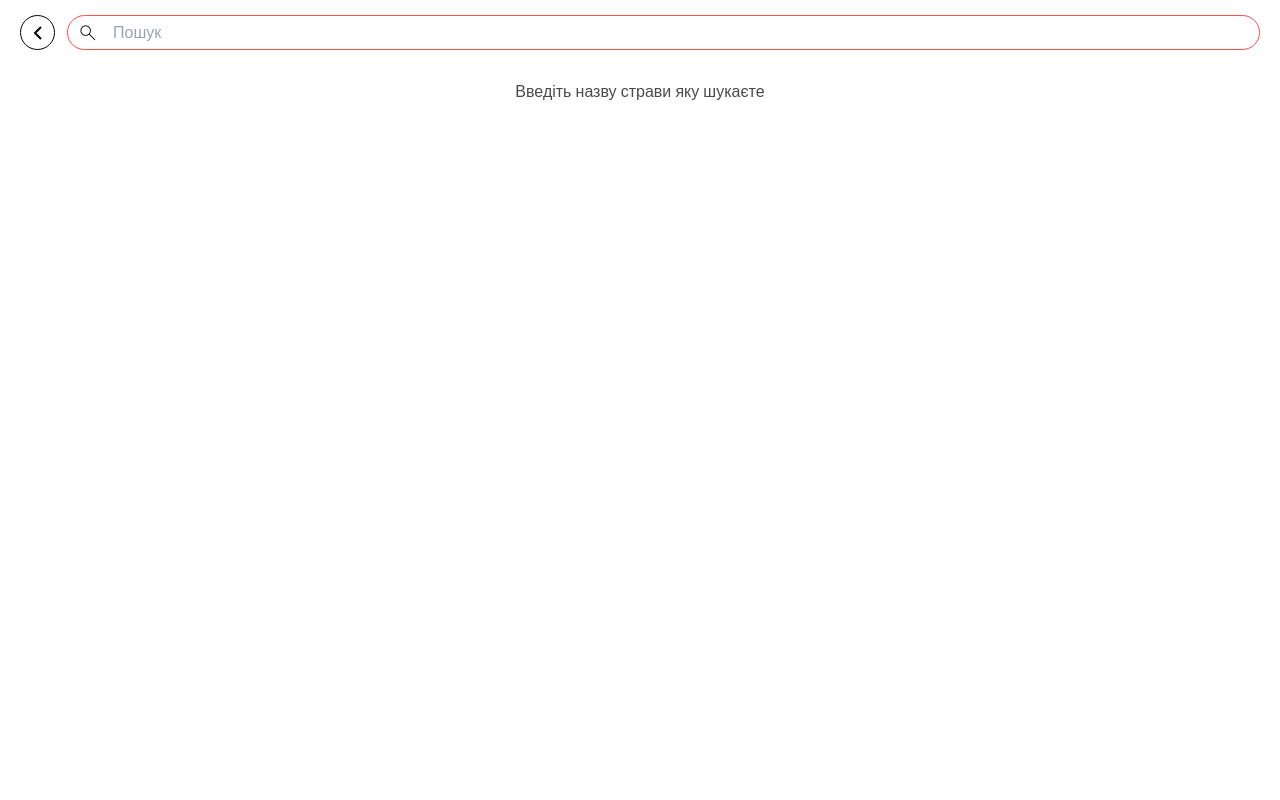
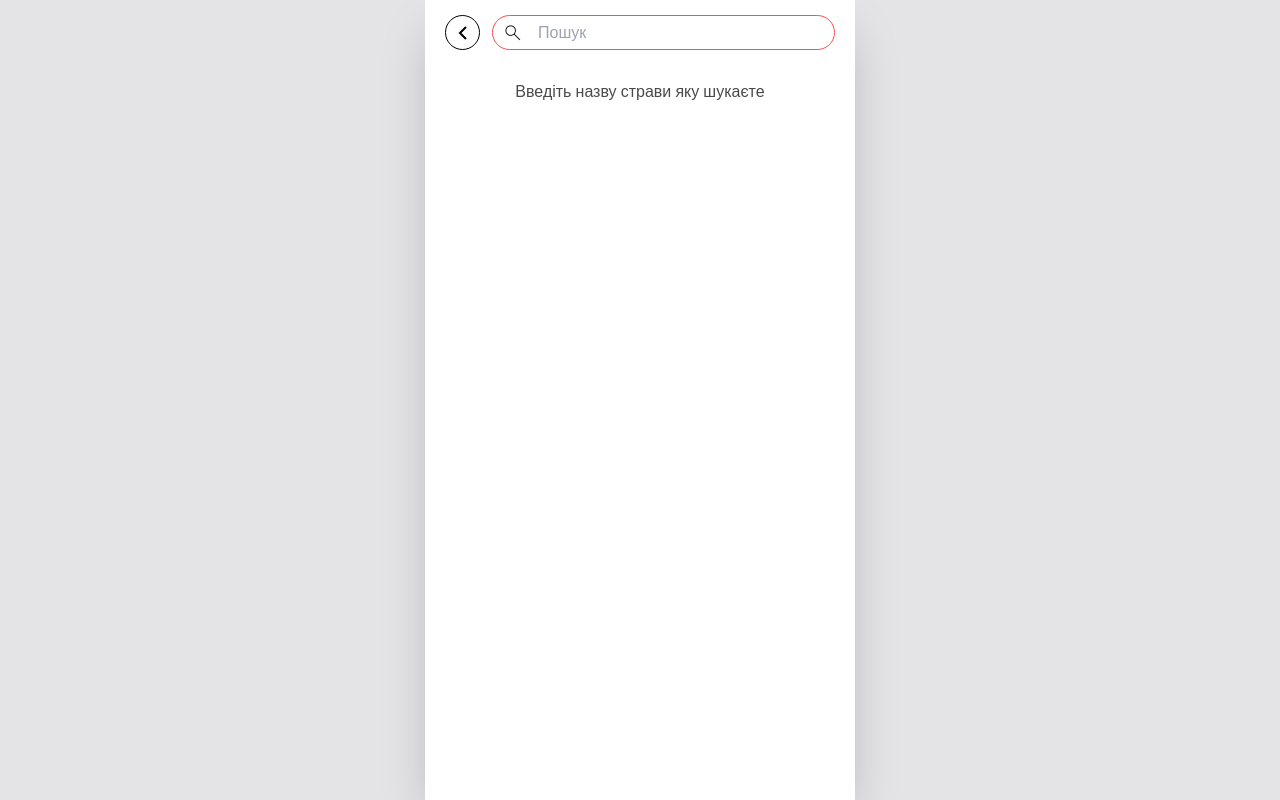
Before and after one commit to Stasnislav-Kovalchuk/hunter_frontend, a React (Vite) app in the folder frontend/: page /search in a window 1280 px wide. Built offline with nearby package versions, Linux system fonts and the light colour scheme; a web font is replaced by a local one.

Commit message:
Fix max-widsz

```diff
--- a/frontend/index.html
+++ b/frontend/index.html
@@ -5,7 +5,7 @@
     <meta name="viewport" content="width=device-width, initial-scale=1.0" />
     <title>QR Menu</title>
   </head>
-  <body class="bg-zinc-50 text-zinc-900 antialiased">
+  <body>
     <div id="root"></div>
     <script type="module" src="/src/main.tsx"></script>
   </body>
--- a/frontend/src/index.css
+++ b/frontend/src/index.css
@@ -6,3 +6,17 @@
 :root {
   color-scheme: light;
 }
+
+/* На широкому екрані — вузька «колонка як на телефоні» по центру */
+html,
+body {
+  min-height: 100%;
+}
+
+body {
+  @apply bg-zinc-200;
+}
+
+#root {
+  @apply mx-auto w-full max-w-[430px] min-h-dvh bg-zinc-50 text-zinc-900 antialiased shadow-2xl;
+}
--- a/frontend/src/pages/CategoryPage.css
+++ b/frontend/src/pages/CategoryPage.css
@@ -203,7 +203,16 @@
   align-items: center;
   justify-content: center;
   flex-shrink: 0;
+  overflow: hidden;
 }
+
+.dish-img {
+  width: 100%;
+  height: 100%;
+  object-fit: cover;
+  border-radius: inherit;
+}
+
 
 .placeholder-img { color: #ddd; font-size: 0.7rem; text-transform: uppercase; }
 .subcategory-section .dish-item-card:last-child {
```
